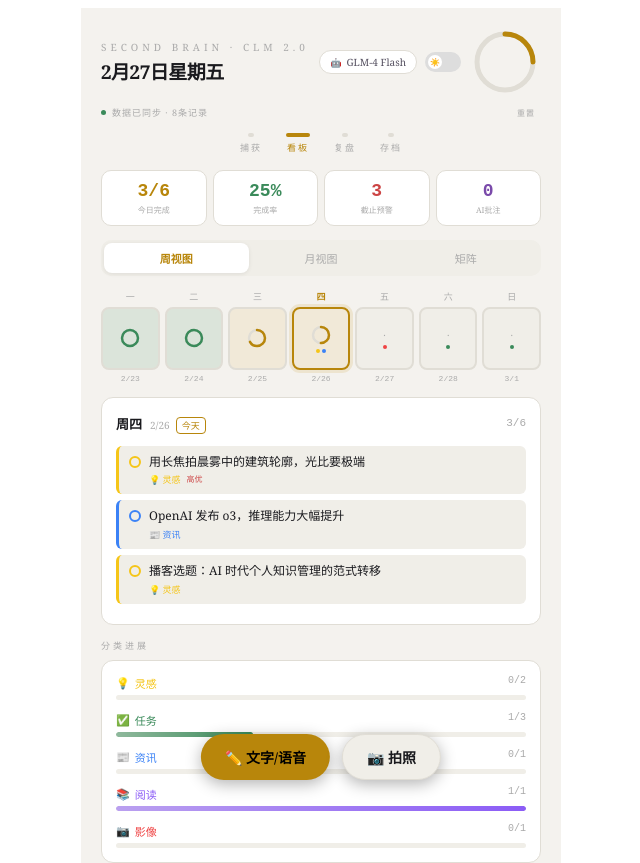
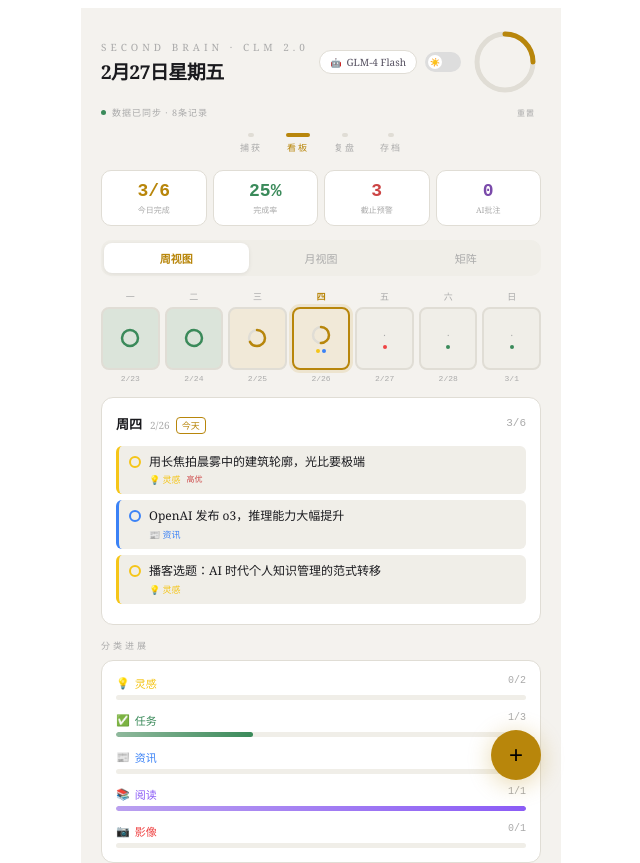
Before and after one commit to stonesun2023/second-brain-clm, a React (Vite) app: page / in a window 1280 px wide. Shown: the top 863 px of the page, without its empty margins (319-959 px from the left). Built offline with nearby package versions, Linux system fonts and the light colour scheme.

Commit message:
fix: 修复 useSpeech iOS Safari 兼容性问题，useEffect 替代裸露初始化

```diff
--- a/src/App.jsx
+++ b/src/App.jsx
@@ -16,8 +16,7 @@ export default function App() {
   const [items, setItems]         = useItems();
   const [page,  setPage]          = useState(1);
   const [dark,  setDark]          = useTheme();
-  const [showCapture, setShowCapture] = useState(null); // null | 'text' | 'photo'
-  const [capturePhoto, setCapturePhoto] = useState(null);
+  const [showCapture, setShowCapture] = useState(null); // null | 'text'
   const [showSettings, setShowSettings] = useState(false);
   const [modelId, setModelId]     = useState(() => {
     const saved = localStorage.getItem(MODEL_KEY);
@@ -80,30 +79,6 @@ export default function App() {
   // 从主列表删除条目
   const removeItem = (id) => setItems(prev => prev.filter(i => i.id !== id));
 
-  // 全局拍照处理
-  const handleGlobalPhotoCapture = (e) => {
-    const file = e.target.files?.[0];
-    if (!file) return;
-    const reader = new FileReader();
-    reader.onload = (event) => {
-      const img = new Image();
-      img.onload = () => {
-        const maxSize = 800;
-        let w = img.width, h = img.height;
-        if (w > h && w > maxSize) { h = Math.round(h * maxSize / w); w = maxSize; }
-        else if (h > w && h > maxSize) { w = Math.round(w * maxSize / h); h = maxSize; }
-        const canvas = document.createElement('canvas');
-        canvas.width = w; canvas.height = h;
-        canvas.getContext('2d').drawImage(img, 0, 0, w, h);
-        setCapturePhoto(canvas.toDataURL('image/jpeg', 0.75));
-        setShowCapture('photo');
-        // 重置 input
-        e.target.value = '';
-      };
-      img.src = event.target.result;
-    };
-    reader.readAsDataURL(file);
-  };
 
   // 监听归档恢复事件，将条目添加回主列表
   useEffect(() => {
@@ -224,52 +199,19 @@ export default function App() {
         </div>
       </div>
 
-      <div style={{
-        position:"fixed", bottom:20,
-        left:"50%", transform:"translateX(-50%)",
-        display:"flex", gap:12, zIndex:100
-      }}>
-        {/* 文字/语音入口 */}
-        <button
-          onClick={() => setShowCapture('text')}
-          style={{
-            padding:"12px 24px", borderRadius:24,
-            background:T.accent, color:"#000",
-            border:"none", cursor:"pointer",
-            fontSize:14, fontWeight:700,
-            fontFamily:"inherit",
-            display:"flex", alignItems:"center", gap:8,
-            boxShadow:"0 4px 16px rgba(0,0,0,0.3)"
-          }}
-        >
-          ✏️ 文字/语音
-        </button>
-
-        {/* 拍照入口 */}
-        <>
-          <input
-            type="file"
-            accept="image/*"
-            id="global-photo-input"
-            style={{ display:'none' }}
-            onChange={handleGlobalPhotoCapture}
-          />
-          <button
-            onClick={() => document.getElementById('global-photo-input').click()}
-            style={{
-              padding:"12px 24px", borderRadius:24,
-              background:T.surface2, color:T.text,
-              border:`1px solid ${T.border}`, cursor:"pointer",
-              fontSize:14, fontWeight:700,
-              fontFamily:"inherit",
-              display:"flex", alignItems:"center", gap:8,
-              boxShadow:"0 4px 16px rgba(0,0,0,0.3)"
-            }}
-          >
-            📷 拍照
-          </button>
-        </>
-      </div>
+      <button
+        onClick={() => setShowCapture('text')}
+        style={{
+          position:"fixed", bottom:20,
+          right:"calc(50% - 220px)",
+          width:50, height:50, borderRadius:"50%",
+          background:T.accent, color:"#000",
+          border:"none", fontSize:24,
+          cursor:"pointer", zIndex:100,
+          boxShadow:`0 4px 24px ${T.accent}55`,
+          display:"flex", alignItems:"center", justifyContent:"center",
+        }}
+      >+</button>
 
       {showCapture === 'text' && (
         <CaptureDrawer
@@ -277,15 +219,6 @@ export default function App() {
           onAdd={(item) => { addItem(item); setShowCapture(null); }}
           T={T}
           mode="text"
-        />
-      )}
-      {showCapture === 'photo' && capturePhoto && (
-        <CaptureDrawer
-          onClose={() => { setShowCapture(null); setCapturePhoto(null); }}
-          onAdd={(item) => { addItem(item); setShowCapture(null); setCapturePhoto(null); }}
-          T={T}
-          mode="photo"
-          initialPhoto={capturePhoto}
         />
       )}
       {showSettings && (
--- a/src/components/CaptureDrawer.jsx
+++ b/src/components/CaptureDrawer.jsx
@@ -1,8 +1,42 @@
-import { useState, useRef, useEffect } from 'react';
+import React, { useState, useRef, useEffect } from 'react';
 import { Pill } from './shared/index.jsx';
 import { useCats } from '../store/useItems.js';
 import { parseDateFromText } from '../utils/dateUtils.js';
 import { useSpeech } from '../hooks/useSpeech.js';
+
+class ErrorBoundary extends React.Component {
+  constructor(props) {
+    super(props);
+    this.state = { hasError: false };
+  }
+  static getDerivedStateFromError() {
+    return { hasError: true };
+  }
+  render() {
+    if (this.state.hasError) {
+      return (
+        <div style={{
+          position:"fixed", inset:0, zIndex:200,
+          display:"flex", alignItems:"center", justifyContent:"center",
+          background:"rgba(0,0,0,0.6)"
+        }}>
+          <div style={{
+            background:"#fff", borderRadius:16, padding:24,
+            textAlign:"center", maxWidth:280
+          }}>
+            <div style={{fontSize:24, marginBottom:12}}>😅</div>
+            <div style={{fontSize:14, marginBottom:16}}>加载失败，请重试</div>
+            <button
+              onClick={() => this.setState({ hasError: false })}
+              style={{padding:"8px 24px", borderRadius:20, background:"#B8860B", color:"#000", border:"none", cursor:"pointer"}}
+            >重试</button>
+          </div>
+        </div>
+      );
+    }
+    return this.props.children;
+  }
+}
 
 export default function CaptureDrawer({ onClose, onAdd, T, mode='text', initialPhoto=null }) {
   const [text,setText]       = useState("");
@@ -37,6 +71,7 @@ export default function CaptureDrawer({ onClose, onAdd, T, mode='text', initialP
 
   const submit=()=>{ if(!text.trim()) return; onAdd({cat:selCat,text:text.trim(),priority,deadline,photo:photo||null}); setPhoto(null); onClose(); };
   return (
+    <ErrorBoundary>
       <>
         <div style={{ position:"fixed",inset:0,zIndex:200,display:"flex",flexDirection:"column",justifyContent:"flex-end" }}>
 
@@ -124,5 +159,6 @@ export default function CaptureDrawer({ onClose, onAdd, T, mode='text', initialP
           </div>
         </div>
       </>
+    </ErrorBoundary>
   );
 }
--- a/src/hooks/useSpeech.js
+++ b/src/hooks/useSpeech.js
@@ -1,4 +1,4 @@
-import { useState, useRef, useCallback } from 'react';
+import { useState, useRef, useCallback, useEffect } from 'react';
 
 export function useSpeech() {
   const [listening, setListening] = useState(false);
@@ -67,9 +67,9 @@ export function useSpeech() {
   }, []);
 
   // 组件挂载时初始化
-  if (!recognitionRef.current && supported === false) {
+  useEffect(() => {
     initRecognition();
-  }
+  }, []);
 
   return {
     listening,
--- a/vite.config.js
+++ b/vite.config.js
@@ -1,8 +1,7 @@
 import { defineConfig } from 'vite'
 import react from '@vitejs/plugin-react'
 
-// https://vite.dev/config/
-export default defineConfig({
+export default defineConfig(({ command }) => ({
   plugins: [react()],
-  base: './',
-})
+  base: command === 'build' ? './' : '/',
+}))
```
Lines whose indentation alone changed are shown as unchanged.
